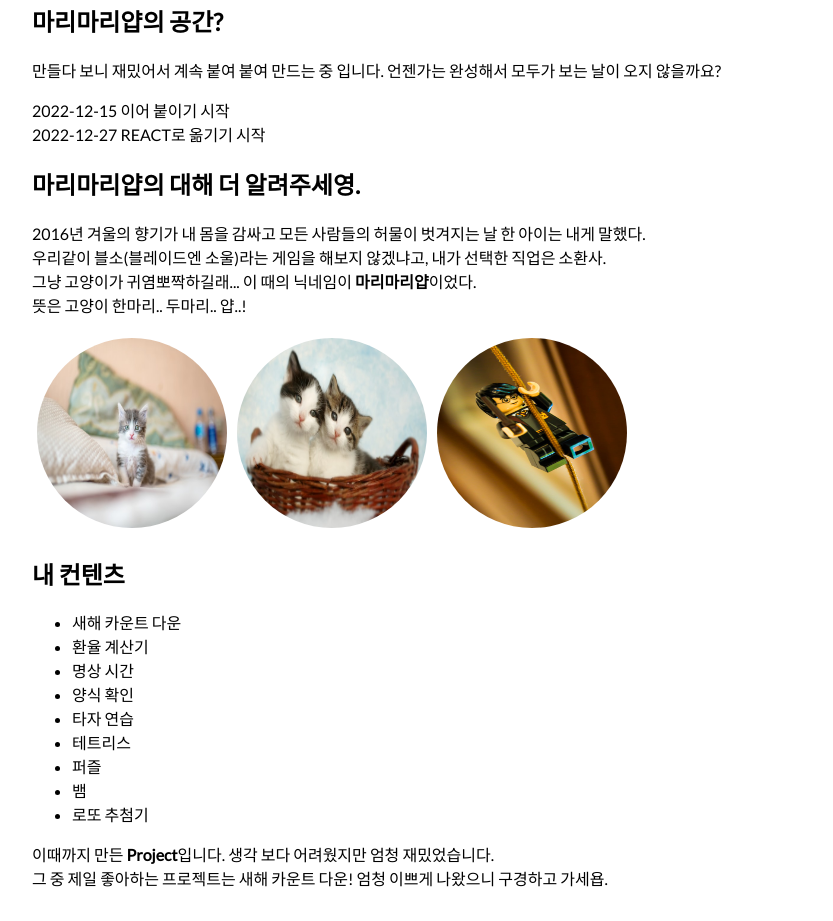
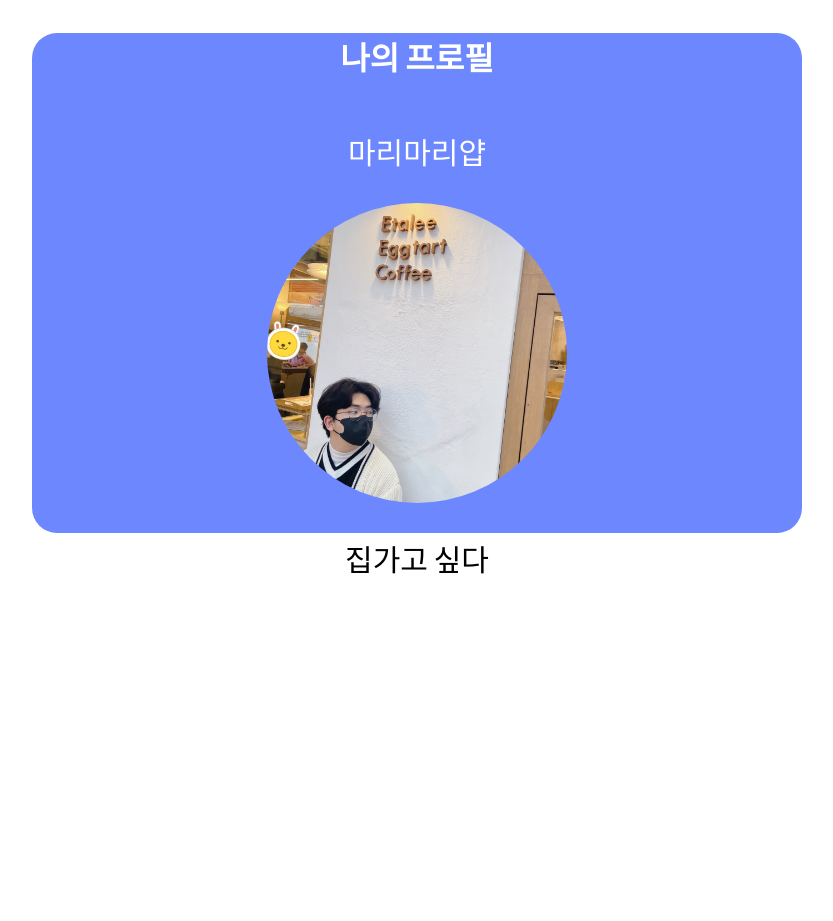
Before and after one commit to Marimariyap/React_Start, a React (Create React App) app: page /profile in a window 1280 px wide. Shown: the part 340-1261 px from the top of the page, without its empty margins (223-1056 px from the left). After the commit the page ends 920 px from the top, so only its background shows below. Built offline with nearby package versions, Linux system fonts and the light colour scheme.

Commit message:
Add files via upload

```diff
--- a/src/App.js
+++ b/src/App.js
@@ -1,14 +1,20 @@
-import { BrowserRouter } from "react-router-dom";
-import Header from "./component/Header";
-import Content from "./component/Content";
+import { BrowserRouter, Route, Routes } from 'react-router-dom';
+import Header from './component/Header';
+import Main from './component/Main';
+import Game from './component/Game';
+import Profile from './component/Profile';
+
 
 function App() {
-
   return (
     <div className="App">
       <BrowserRouter>
         <Header />
-        <Content />
+        <Routes>
+          <Route path="/main" element={<Main />} />
+          <Route path="/game-world" element={<Game/>} />
+          <Route path="/profile" element={<Profile/>} />
+        </Routes>
       </BrowserRouter>
     </div>
   );
--- /dev/null
+++ b/src/component/Game.js
@@ -0,0 +1,29 @@
+
+export default function Game() {
+    return(
+        <div className="container">
+           <h2>재화</h2>
+          <p>
+            2022-09-15 쥬얼110,000
+          </p>
+
+          <h2>진행 상황</h2>
+          <p>NORMAL ★★★ 690/732<br /> HARD ★★★ 146/146<br /> VERY HARD ★★★ 31/31<br /></p>
+          <ul>
+            <li>배틀 아레나 순위 : 최고 랭크 1위, 현재 랭크 393위</li>
+            <li>프린세스 아레나 순위 : 최고 랭크 139위, 현재 랭크 293위</li>
+            <li>오픈 횟수 : 캐릭터 136 스토리 2100</li>
+            <li>루나의 탑 : 도달 층 570 EX퀘스트 24/36</li>
+            <li>클랜전 : 최고 랭크 399위 최고 점수 12,104,455,936점</li>
+          </ul>
+
+          <h2>2022년 미래시</h2>
+
+          <p className= 'redive'>
+            <img src="img/프리코네 전반.jpg" /><img src="img/프리코네 후반.jpg" />
+          </p>
+
+          <h2>2023년 미래시</h2>
+        </div>
+    )
+}
--- a/src/component/Header.js
+++ b/src/component/Header.js
@@ -1,6 +1,5 @@
 import React, { useRef, useState } from 'react';
 import Login from './Login';
-import Modal from './Modal';
 import Navbar from './Navbar';
 
 export default function Header() {
@@ -48,7 +47,7 @@ export default function Header() {
           setIsNavbarOpen(false);
         }}
       >
-        가입할래요?
+        로그인!
       </button><br />
       {isNavbarOpen && (
         <nav id="navbar" ref={navbarRef}>
--- /dev/null
+++ b/src/component/Main.js
@@ -0,0 +1,47 @@
+
+export default function Content() {
+    return(
+        <div className="container">
+            <h2>마리마리얍의 공간?</h2>
+            <p>
+            만들다 보니 재밌어서 계속 붙여 붙여 만드는 중 입니다. 언젠가는 완성해서
+            모두가 보는 날이 오지 않을까요?
+            </p>
+            <p>
+            2022-12-15 이어 붙이기 시작<br />
+            2022-12-27 REACT로 옮기기 시작
+            </p>
+
+            <h2>마리마리얍의 대해 더 알려주세영.</h2>
+
+            <p>
+            2016년 겨울의 향기가 내 몸을 감싸고 모든 사람들의 허물이 벗겨지는 날
+            한 아이는 내게 말했다.<br />
+            우리같이 블소(블레이드엔 소울)라는 게임을 해보지 않겠냐고, 내가 선택한 직업은 소환사.<br />
+            그냥 고양이가 귀염뽀짝하길래... 이 때의 닉네임이 <b>마리마리얍</b>이었다.<br />
+            뜻은 고양이 한마리.. 두마리.. 얍..!
+            </p>
+
+            <p className="cat"><img src="img/cat.jpg" alt="cat" /><img src="img/cat2.jpg" alt="cat" /><img src="img/yap.jpg" alt="yap" /></p>
+
+            <h2>내 컨텐츠</h2>
+            <ul>
+                <li>새해 카운트 다운</li>
+                <li>환율 계산기</li>
+                <li>명상 시간</li>
+                <li>양식 확인</li>
+                <li>타자 연습</li>
+                <li>테트리스</li>
+                <li>퍼즐</li>
+                <li>뱀</li>
+                <li>로또 추첨기</li>
+                <li>개인재산 현황</li>
+            </ul>
+
+            <p>
+            이때까지 만든 <b>Project</b>입니다. 생각 보다 어려웠지만 엄청 재밌었습니다.<br />
+            그 중 제일 좋아하는 프로젝트는 새해 카운트 다운! 엄청 이쁘게 나왔으니 구경하고 가세욥.
+            </p>
+        </div>
+    )
+}
--- a/src/component/Navbar.js
+++ b/src/component/Navbar.js
@@ -1,31 +1,36 @@
 import { Link } from "react-router-dom";
 
+export default function Navbar() {
+    return (
+            <div>
 
-export default function Navbar(){
-    return(
-        <div>
                 <nav id="navbar">
                     <div className="logo">
-                    <img src="img/KakaoTalk_20221122_003936497.jpg" alt="user" />
+                        <Link to="/"><img src="img/KakaoTalk_20221122_003936497.jpg" alt="user" /></Link>
                     </div>
+
                     <ul>
-                    <li><Link to= '/'>홈</Link></li>
-                    <li>프로필</li>
+
+                        <li><Link to="/main">홈</Link></li>
+                        <li><Link to="/profile">프로필</Link></li>
+
                         <ul>게임 세상
-                    <li>프린세스 커넥스 Re:Dive</li>
+                            <li><Link to="/game-world">프린세스 커넥스 Re:Dive</Link></li>
                         </ul>
+
                         <ul>내 컨텐츠
-                    <li className='cont'><Link to= 'my content\new-year-countdown\index.html'>새해 카운트 다운</Link></li>
-                    <li className='cont'><Link to= 'my content\exchange-rate\index.html'>환율 계산기</Link></li>
-                    <li className='cont'><Link to= 'my content\relaxer-app\index.html'>명상 시간</Link></li>
-                    <li className='cont'><Link to= 'my content\form-valiodator\index.html'>양식 확인</Link></li>
-                    <li className='cont'><Link to= 'my content\typing-game-make\index.html'>타자 연습</Link></li>
-                    <li className='cont'><Link to= 'my content\tetris\index.html'>테트리스</Link></li>
-                    <li className='cont'><Link to= 'my content\puzzle\index.html'>퍼즐</Link></li>
-                    <li className='cont'><Link to= 'my content\snake-game\index.html'>뱀</Link></li>
-                    <li className='cont'><Link to= 'my content\lotto-box\index.html'>로또 추첨기</Link></li>
-                    <li className='cont'><Link to= 'my content\dom-array-methods\index.html'>개인재산 현황</Link></li>
+                            <li><Link to='my content\new-year-countdown\index.html'>새해 카운트 다운</Link></li>
+                            <li><Link to='my content\exchange-rate\index.html'>환율 계산기</Link></li>
+                            <li><Link to='my content\relaxer-app\index.html'>명상 시간</Link></li>
+                            <li><Link to='my content\form-valiodator\index.html'>양식 확인</Link></li>
+                            <li><Link to='my content\typing-game-make\index.html'>타자 연습</Link></li>
+                            <li><Link to='my content\tetris\index.html'>테트리스</Link></li>
+                            <li><Link to='my content\puzzle\index.html'>퍼즐</Link></li>
+                            <li><Link to='my content\snake-game\index.html'>뱀</Link></li>
+                            <li><Link to='my content\lotto-box\index.html'>로또 추첨기</Link></li>
+                            <li><Link to='my content\dom-array-methods\index.html'>개인재산 현황</Link></li>
                         </ul>
+
                     </ul>
                 </nav>
             </div>
--- /dev/null
+++ b/src/component/Profile.js
@@ -0,0 +1,20 @@
+
+export default function Profile() {
+    return(
+        <div className="container">
+            <div className="big_Box">
+                <div className="pro_Box">
+                    <div className="profile">
+                        <h1>나의 프로필</h1>
+                        <p>마리마리얍</p>
+                    </div>
+
+                        <div className="img">
+                            <img src="img/KakaoTalk_20221122_003936497.jpg" alt="user" />
+                        </div>
+                    <div className="im">집가고 싶다</div>
+                </div>
+            </div>
+        </div>
+    )
+}
--- a/src/index.css
+++ b/src/index.css
@@ -373,11 +373,8 @@ button:focus {
 }
 
 .loginbut:disabled {
-  background-color: var(--success-color);
+  display: none;
 }
-
-
-
 
 /* .form_control.success input{
   border-color: var(--success-color);
@@ -394,3 +391,79 @@ button:focus {
 .form_control.error small{
   visibility: visible;
 } */
+
+/* Game */
+
+.redive img{
+  width: 350px;
+  height: auto;
+  border: 1px solid rgba(0, 0, 0, 0.3);
+  display: flexbox;
+}
+
+/* Profile */
+
+.big_Box{
+  width: 100%;
+  height: 500px;
+  background-color: #6d88ff;
+  align-items: center;
+  justify-content: center;
+  text-align: center;
+  border-radius: 25px;
+}
+
+.pro_Box img {
+  height: 300px;
+  width: 300px;
+  border-radius: 50%;
+  align-items: center;
+  left: auto;
+  padding: auto;
+  justify-content: center;
+  align-items: center;
+
+}
+
+.pro_Box h1{
+  margin: 50px;
+  text-align: center;
+  font-family: 'Lato', sans-serif;
+  justify-content: center;
+  color: #fff;
+}
+
+.pro_Box p{
+  margin: 30px;
+  text-align: center;
+  font-family: 'Lato', sans-serif;
+  justify-content: center;
+  color: #fff;
+  font-size: 30px;
+}
+
+.profile{
+  margin-top: 20px;
+  text-align: center;
+  font-family: 'Lato', sans-serif;
+  justify-content: center;
+}
+
+.im{
+  text-align: center;
+  font-family: 'Lato', sans-serif;
+  font-size: 30px;
+  margin-top: 30px;
+  font-display: none;
+  justify-content: center;
+}
+
+/* Img */
+
+.pic img {
+  margin: auto;
+  text-align: center;
+  display: block;
+  width: 500px;
+  height: 500px;
+}
```
Also changed, not shown: src/component/Login.jsx (+73 -6 lines). Lines whose indentation alone changed are shown as unchanged.
